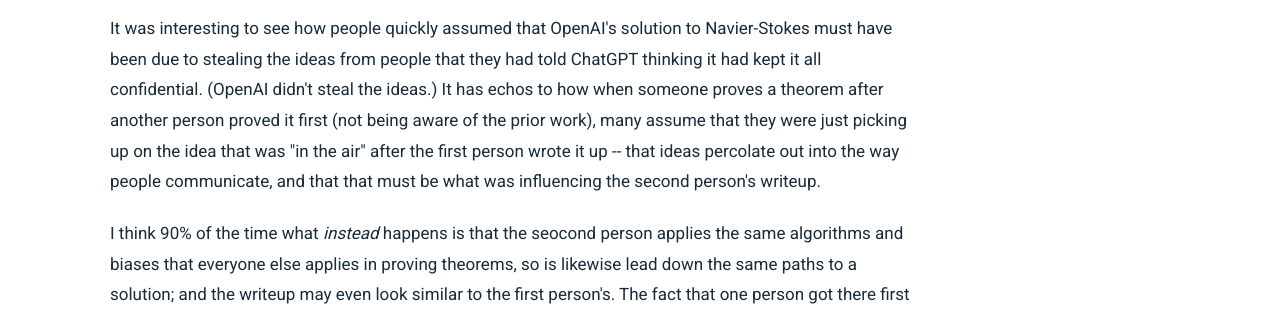
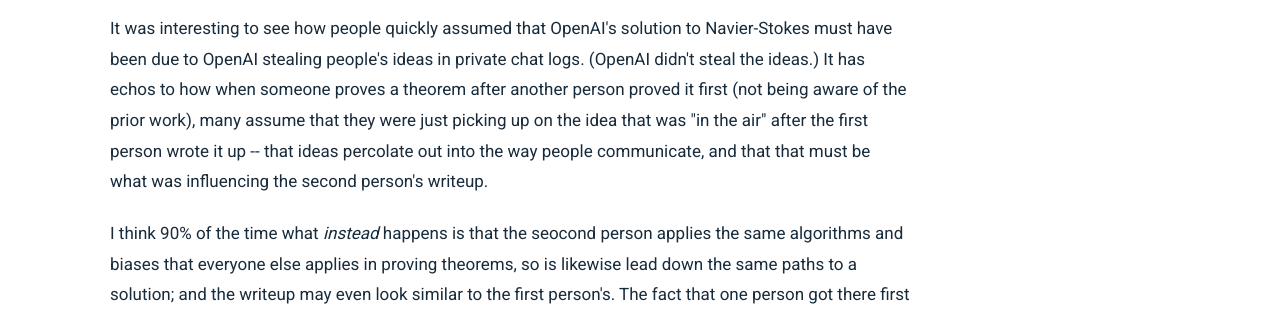
Before and after one commit to erniecroot-cmyk/erniecroot-cmyk.github.io, a plain HTML site: page blog.html in a window 1280 px wide. Shown: the part 486-800 px from the top of the page. Drawn offline with Linux system fonts and the light colour scheme.

Commit message:
Update blog.html

```diff
--- a/blog.html
+++ b/blog.html
@@ -63,7 +63,7 @@
           </header>
           <div class="post-body">
 
-          <p>It was interesting to see how people quickly assumed that OpenAI's solution to Navier-Stokes must have been due to stealing the ideas from people that they had told ChatGPT thinking it had kept it all confidential.  (OpenAI didn't steal the ideas.)  It has echos to how when someone proves a theorem after another person proved it first (not being aware of the prior work), many assume that they were just picking up on the idea that was "in the air" after the first person wrote it up -- that ideas percolate out into the way people communicate, and that that must be what was influencing the second person's writeup.</p>
+          <p>It was interesting to see how people quickly assumed that OpenAI's solution to Navier-Stokes must have been due to OpenAI stealing people's ideas in private chat logs.  (OpenAI didn't steal the ideas.)  It has echos to how when someone proves a theorem after another person proved it first (not being aware of the prior work), many assume that they were just picking up on the idea that was "in the air" after the first person wrote it up -- that ideas percolate out into the way people communicate, and that that must be what was influencing the second person's writeup.</p>
 
           <p>I think 90% of the time what <em>instead</em> happens is that the seocond person applies the same algorithms and biases that everyone else applies in proving theorems, so is likewise lead down the same paths to a solution; and the writeup may even look similar to the first person's.  The fact that one person got there first was just a matter of having slightly better algorithms, slightly better biases, faster math writing ability, and so on.</p>
 
```
